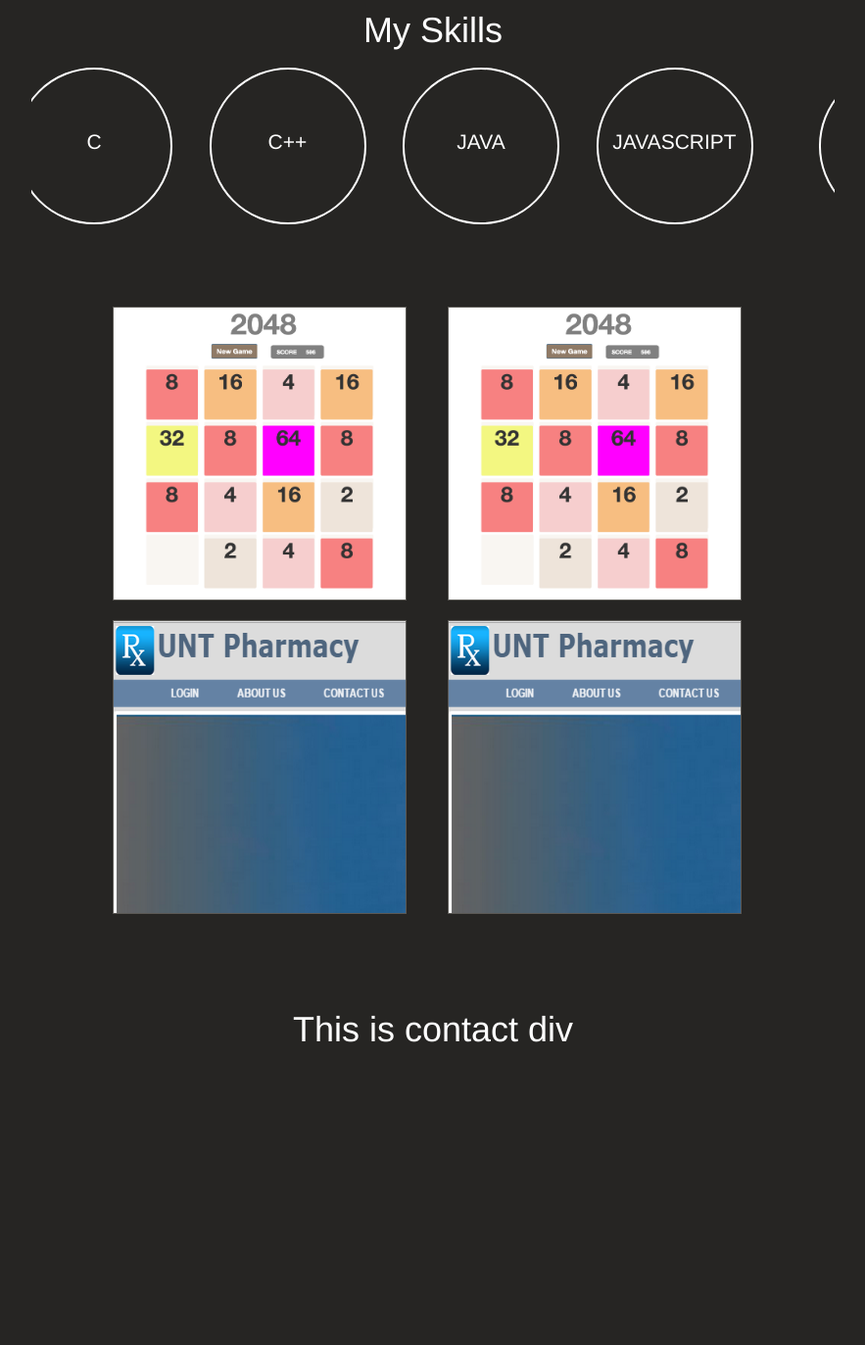
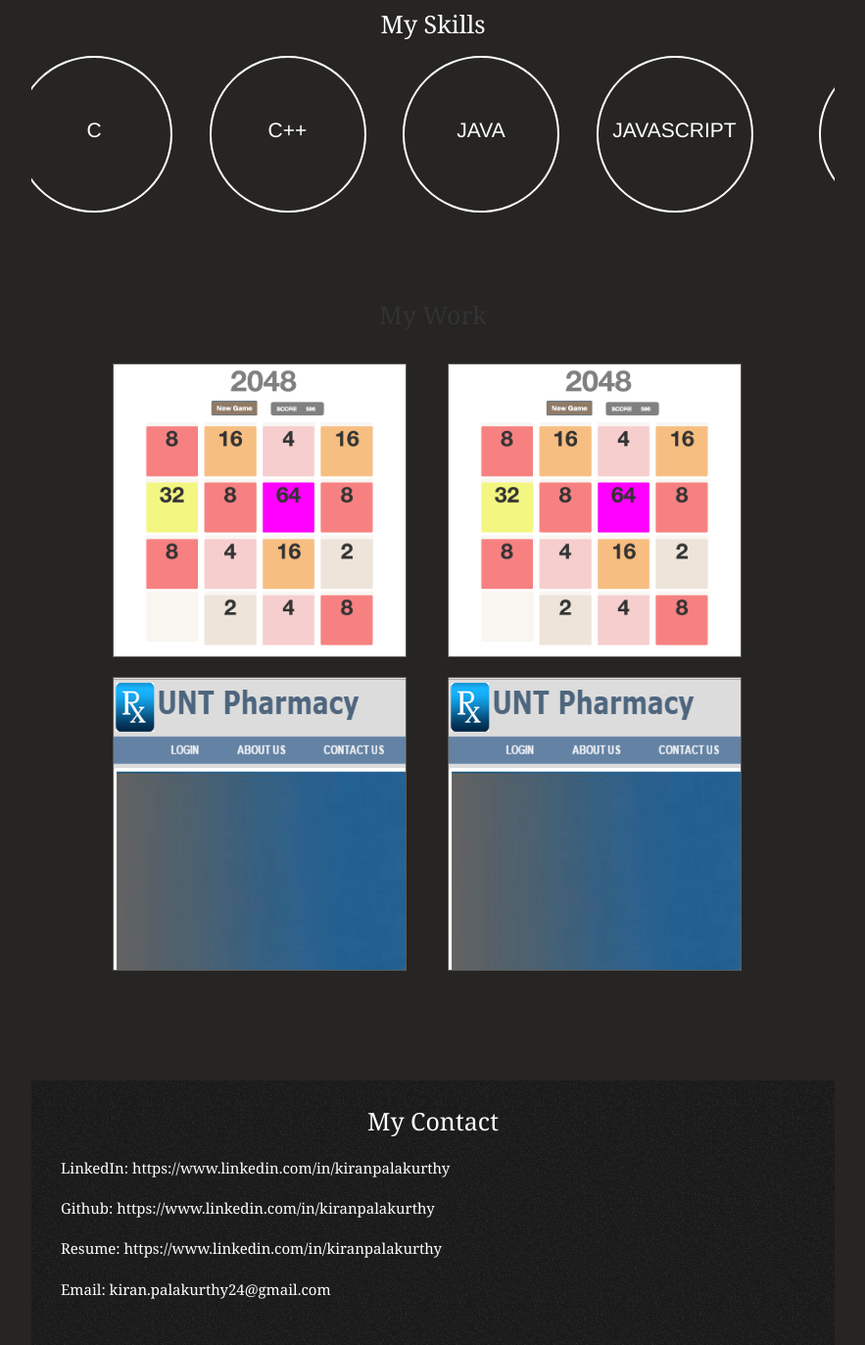
Before and after one commit to kiran-portfolio/kiran-portfolio.github.io, a plain HTML site: page index.html in a window 1280 px wide. Shown: the part 907-2280 px from the top of the page at 98% size, without its empty margins (198-1081 px from the left). Before the commit the page ends 2180 px from the top, so only its background shows below. Drawn offline with nearby package versions, Linux system fonts and the light colour scheme.

Commit message:
4:55PM 10/12 with contact div

```diff
--- a/index.html
+++ b/index.html
@@ -65,7 +65,7 @@
  <div class="row">
 	<div class="col-md-4"></div>
 	<div class="col-md-4 col-xs-12">
-		<div><h4 class="aboutme">ABOUT ME</h4></div></div>
+		<div><h4 class="mywork">About Me</h4></div></div>
 	<div class="col-md-4"></div>
  </div>
  <div class="row">
@@ -113,6 +113,7 @@
 
 
  <div class="row firstdiv work" id="toscrollwork">
+ 	<div><h4 class="mywork">My Work</h4></div>
 
 	<div class="col-md-1"></div>
 	<div class="col-md-5 col-xs-12">
@@ -125,7 +126,12 @@
 	</div>
 	<div class="col-md-1"></div>
  </div>
- <div class="row firstdiv contact" id="toscrollcontact"><h1 class="skillstext">This is contact div</h1></div>
+ <div class="row firstdiv contact" id="toscrollcontact"><h1 class="skillstext">My Contact</h1>
+	<p class="contacttext">LinkedIn: https://www.linkedin.com/in/kiranpalakurthy</p>
+	<p class="contacttext">Github: https://www.linkedin.com/in/kiranpalakurthy</p>
+	<p class="contacttext">Resume: https://www.linkedin.com/in/kiranpalakurthy</p>
+	<p class="contacttext">Email: kiran.palakurthy24@gmail.com</p>
+ </div>
 
 
 
--- a/portfolio_css.css
+++ b/portfolio_css.css
@@ -95,12 +95,24 @@ color: #fff;}
 	text-align: center;
 
  }
+ .mywork{
+
+ text-align: center;
+ padding: 15px 0px!important;
+ font-size: 25px;
+ font-family: "Adobe Caslon Pro", "Hoefler Text", Georgia, Garamond, Times, serif;}
 
 .work{
 background-image: url('images/silk-bg.jpg');
  background-repeat: repeat repeat;
 /* height: 750px;*/
- padding: 50px 0px;
+ padding: 30px 0px;
+}
+.contacttext{
+font-family: "Adobe Caslon Pro", "Hoefler Text", Georgia, Garamond, Times, serif;
+padding: 5px 30px;
+color: white;
+font-size: 15px;
 }
 .work_image{
 /*height: 300px;
@@ -138,7 +150,15 @@ display: block !important;}
  color: white;
  text-align: center;
  padding: 8px 0px;
+ font-size: 25px;
+
+font-family: "Adobe Caslon Pro", "Hoefler Text", Georgia, Garamond, Times, serif;
 }
+.contact{
+ background-image:url('images/nav-background.gif');
+	background-repeat: repeat;
+		}
+
 
 /* Custom, iPhone Retina */
  @media only screen and (min-width : 320px) {
@@ -180,7 +200,7 @@ display: block !important;}
 		height: 270px;
 		width: 270px;
 	}.work{
-		height: 1400px;
+		height: 1300px;
 	}
 	.contact{
 	height: 150px;}
@@ -244,7 +264,7 @@ display: block !important;}
 	.skills{
 	height: 270px;}
 	.work{
-	 height: 750px;
+	 height: 850px;
 	}
 	.work_image{
 		height: 300px;
```
